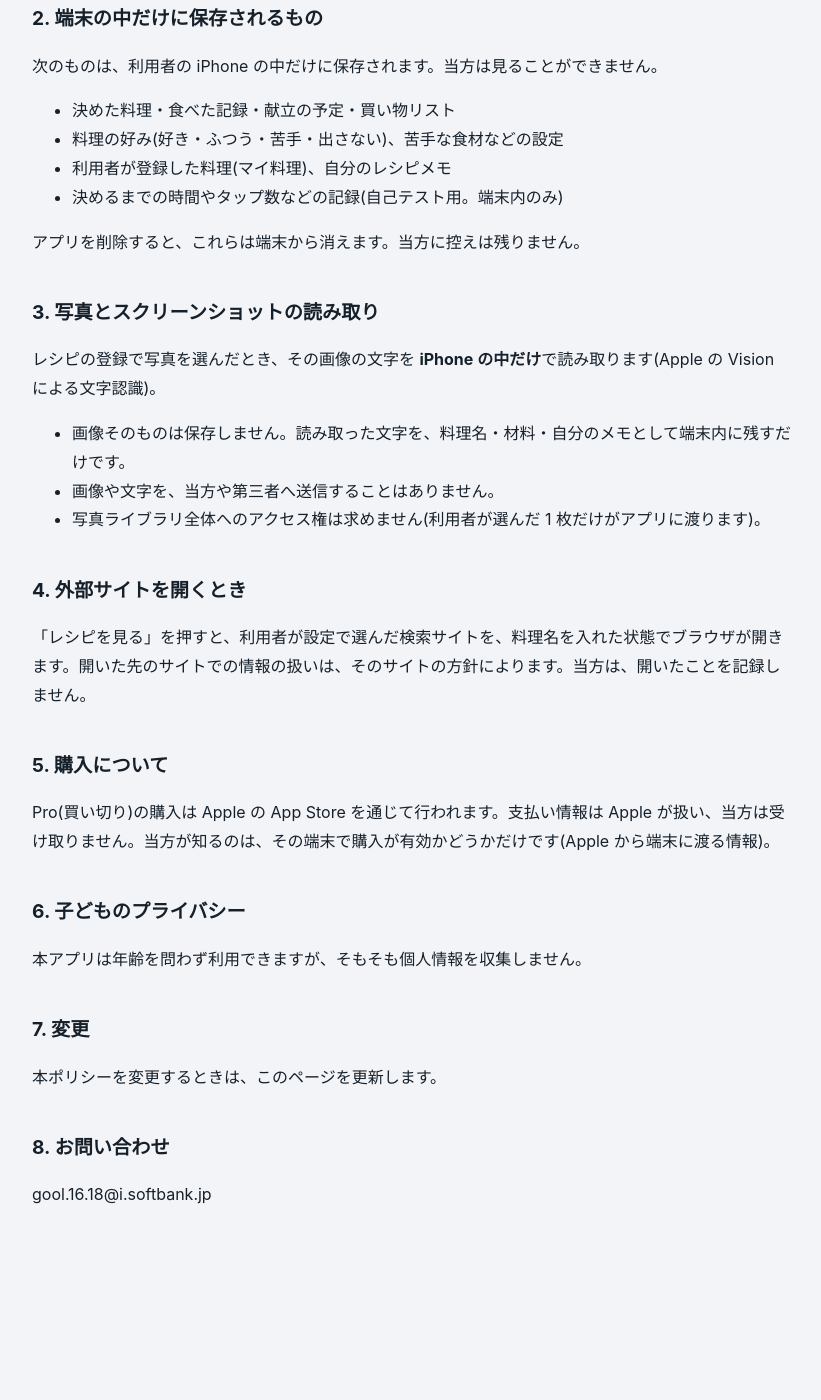
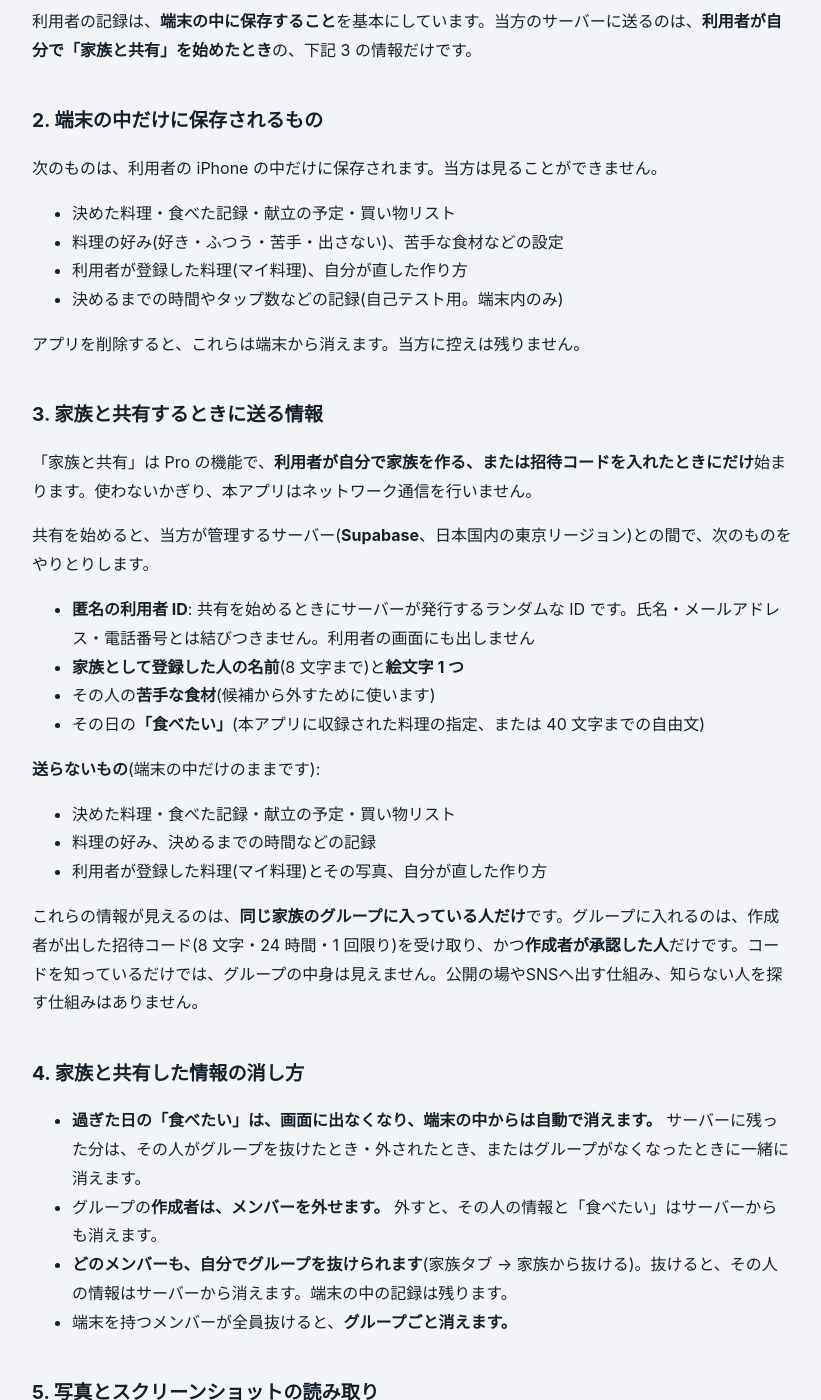
Before and after one commit to gool1618-design/urilog-docs, a Jekyll site: the page built from pickmogu-privacy.md, in a window 1280 px wide and 1400 px high, scrolled down 486 px. Shown: the whole window, without its empty margins (228-1049 px from the left). Built offline with Jekyll 4.4.1, drawn with Linux system fonts in a browser that asks for light colours; before the commit the page ends 1759 px from its top, so only the background shows below that; some of the changed text lies outside the part shown.

Commit message:
ピクモグ: プライバシーポリシーと利用規約を家族共有・レシピ対応の版に(2026-10-06 改定)
アプリが「家族と共有」(Supabase)で通信するようになり、分量・手順も
収録したので、旧版の「情報を収集しません」「レシピは提供しません」が
事実と違う。Pickmogu リポジトリの docs/提出/urilog-docs/ の下書き
(gool1618-design/pickmogu#2 の修正込み)をそのまま入れる。

Co-Authored-By: Claude Fable 5.1 <noreply@anthropic.com>

```diff
--- a/pickmogu-privacy.md
+++ b/pickmogu-privacy.md
@@ -7,13 +7,15 @@ title: プライバシーポリシー — ピクモグ
 
 **ピクモグ**
 
-制定日: 2026年10月1日
+制定日: 2026年10月1日 / 改定日: 2026年10月6日
 
 青木 竜也(以下「当方」)は、iOSアプリ「ピクモグ」(以下「本アプリ」)における利用者の情報の取り扱いについて、以下のとおり定めます。
 
-## 1. 当方は利用者の情報を収集しません
+## 1. 基本方針
 
-本アプリは、利用者の情報を当方や第三者のサーバーへ送信しません。行動の記録・分析ツール・広告の仕組みも入れていません。
+本アプリは、**氏名・メールアドレス・電話番号・住所・生年月日をお預かりしません。** アカウントの登録も不要です。広告は表示せず、行動の記録・分析ツール・広告のための外部サービス(トラッキング)も使いません。
+
+利用者の記録は、**端末の中に保存すること**を基本にしています。当方のサーバーに送るのは、**利用者が自分で「家族と共有」を始めたとき**の、下記 3 の情報だけです。
 
 ## 2. 端末の中だけに保存されるもの
 
@@ -21,12 +23,38 @@ title: プライバシーポリシー — ピクモグ
 
 - 決めた料理・食べた記録・献立の予定・買い物リスト
 - 料理の好み(好き・ふつう・苦手・出さない)、苦手な食材などの設定
-- 利用者が登録した料理(マイ料理)、自分のレシピメモ
+- 利用者が登録した料理(マイ料理)、自分が直した作り方
 - 決めるまでの時間やタップ数などの記録(自己テスト用。端末内のみ)
 
 アプリを削除すると、これらは端末から消えます。当方に控えは残りません。
 
-## 3. 写真とスクリーンショットの読み取り
+## 3. 家族と共有するときに送る情報
+
+「家族と共有」は Pro の機能で、**利用者が自分で家族を作る、または招待コードを入れたときにだけ**始まります。使わないかぎり、本アプリはネットワーク通信を行いません。
+
+共有を始めると、当方が管理するサーバー(**Supabase**、日本国内の東京リージョン)との間で、次のものをやりとりします。
+
+- **匿名の利用者 ID**: 共有を始めるときにサーバーが発行するランダムな ID です。氏名・メールアドレス・電話番号とは結びつきません。利用者の画面にも出しません
+- **家族として登録した人の名前**(8 文字まで)と**絵文字 1 つ**
+- その人の**苦手な食材**(候補から外すために使います)
+- その日の**「食べたい」**(本アプリに収録された料理の指定、または 40 文字までの自由文)
+
+**送らないもの**(端末の中だけのままです):
+
+- 決めた料理・食べた記録・献立の予定・買い物リスト
+- 料理の好み、決めるまでの時間などの記録
+- 利用者が登録した料理(マイ料理)とその写真、自分が直した作り方
+
+これらの情報が見えるのは、**同じ家族のグループに入っている人だけ**です。グループに入れるのは、作成者が出した招待コード(8 文字・24 時間・1 回限り)を受け取り、かつ**作成者が承認した人**だけです。コードを知っているだけでは、グループの中身は見えません。公開の場やSNSへ出す仕組み、知らない人を探す仕組みはありません。
+
+## 4. 家族と共有した情報の消し方
+
+- **過ぎた日の「食べたい」は、画面に出なくなり、端末の中からは自動で消えます。** サーバーに残った分は、その人がグループを抜けたとき・外されたとき、またはグループがなくなったときに一緒に消えます。
+- グループの**作成者は、メンバーを外せます。** 外すと、その人の情報と「食べたい」はサーバーからも消えます。
+- **どのメンバーも、自分でグループを抜けられます**(家族タブ → 家族から抜ける)。抜けると、その人の情報はサーバーから消えます。端末の中の記録は残ります。
+- 端末を持つメンバーが全員抜けると、**グループごと消えます。**
+
+## 5. 写真とスクリーンショットの読み取り
 
 レシピの登録で写真を選んだとき、その画像の文字を **iPhone の中だけ**で読み取ります(Apple の Vision による文字認識)。
 
@@ -34,22 +62,29 @@ title: プライバシーポリシー — ピクモグ
 - 画像や文字を、当方や第三者へ送信することはありません。
 - 写真ライブラリ全体へのアクセス権は求めません(利用者が選んだ 1 枚だけがアプリに渡ります)。
 
-## 4. 外部サイトを開くとき
+## 6. 外部サイトを開くとき
 
 「レシピを見る」を押すと、利用者が設定で選んだ検索サイトを、料理名を入れた状態でブラウザが開きます。開いた先のサイトでの情報の扱いは、そのサイトの方針によります。当方は、開いたことを記録しません。
 
-## 5. 購入について
+## 7. 購入について
 
-Pro(買い切り)の購入は Apple の App Store を通じて行われます。支払い情報は Apple が扱い、当方は受け取りません。当方が知るのは、その端末で購入が有効かどうかだけです(Apple から端末に渡る情報)。
+Pro(買い切り)の購入は Apple の App Store を通じて行われます。支払い情報は Apple が扱い、当方は受け取りません。当方が知るのは、その端末で購入が有効かどうかだけです(Apple から端末に渡る情報)。購入の情報をサーバーへ送ることはありません。
 
-## 6. 子どものプライバシー
+## 8. 第三者への提供と、利用しているサービス
 
-本アプリは年齢を問わず利用できますが、そもそも個人情報を収集しません。
+法令に基づく場合を除き、利用者の情報を第三者に提供しません。
 
-## 7. 変更
+- **Supabase**(サーバー・データベース。「家族と共有」のときだけ)
+- **Apple**(App Store での配信・課金)
+
+## 9. 子どものプライバシー
+
+本アプリは年齢を問わず利用できます。家族として登録する人の名前は、本名でなくてかまいません(「こども」のような呼び名で登録できます)。未成年の方が「食べたい」を自分で入れるときは、保護者の方の同意を得てください。
+
+## 10. 変更
 
 本ポリシーを変更するときは、このページを更新します。
 
-## 8. お問い合わせ
+## 11. お問い合わせ
 
 gool.16.18@i.softbank.jp
```
Also changed, not shown: pickmogu-terms.md (+19 -9 lines).
